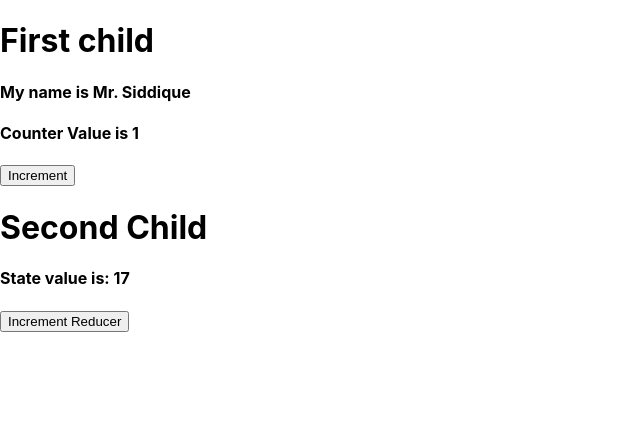
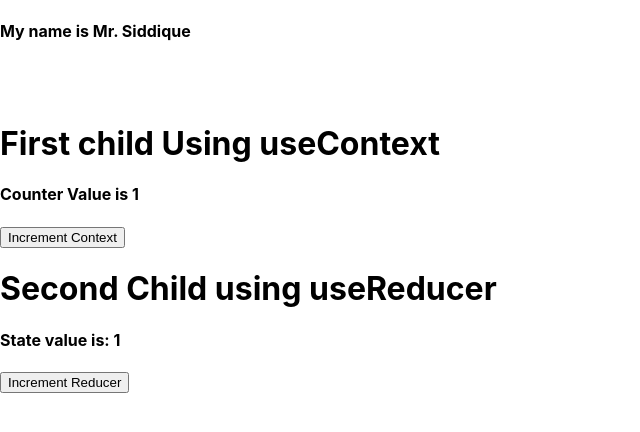
Before and after one commit to Muhammad1Siddique/session5-app, a React (Create React App) app: page / in a window 1280 px wide. Shown: the top 432 px of the page, without its empty margins (0-640 px from the left). Built offline with nearby package versions, Linux system fonts and the light colour scheme.

Commit message:
Last Update

```diff
--- a/src/Child.js
+++ b/src/Child.js
@@ -5,10 +5,12 @@ const Child =(props) =>{
     let counterValue = useContext(counterContext);
     return(
         <div>
-            <h1>First child</h1>
             <h4>My name is {props.name}</h4>
+            <br/>
+            <br/>
+            <h1>First child Using useContext</h1>
             <h4>Counter Value is {counterValue}</h4>
-            <button onClick={()=>{counterValue[1](++counterValue[0])}}>Increment</button>
+            <button onClick={()=>{counterValue[1](++counterValue[0])}}>Increment Context</button>
 
         </div>
 
--- a/src/Child2.js
+++ b/src/Child2.js
@@ -2,10 +2,10 @@ import React, {useReducer} from 'react'
 import counterReducer from './counterReducer'
 
 const Child2 =() =>{
-    let [state, dispatch] = useReducer(counterReducer, 17);
+    let [state, dispatch] = useReducer(counterReducer, 1);
     return(
         <div>
-            <h1>Second Child</h1>
+            <h1>Second Child using useReducer</h1>
             <h4>State value is: {state}</h4>
             <button onClick={()=>dispatch('INCREMENT')}>Increment Reducer</button>
         </div>
```
